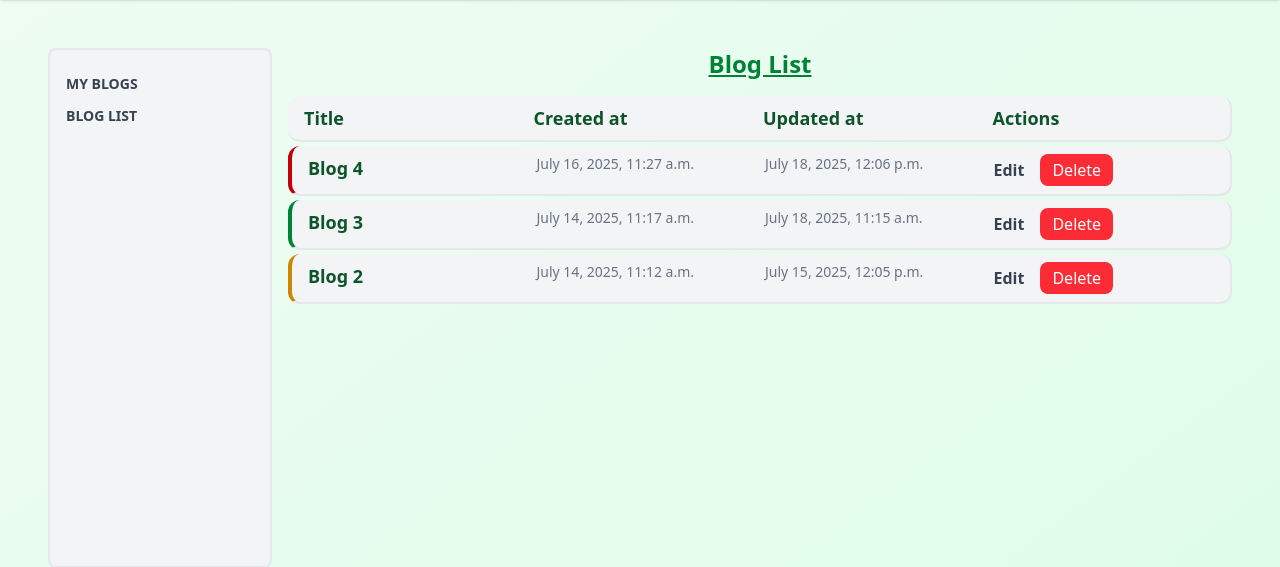
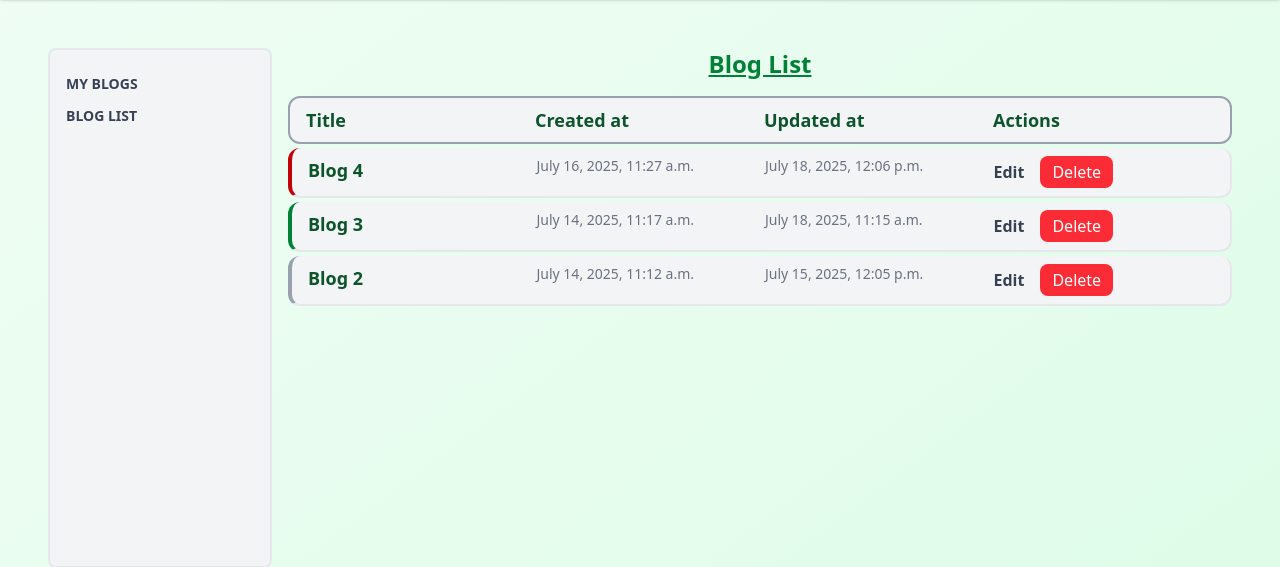
Before and after one commit to SumaniqueCode/pathshala-BMS, a Django app: page /writer/bloglist in a window 1280 px wide. Shown: the part 106-673 px from the top of the page. Run offline with Django 5.2, Linux system fonts and the light colour scheme; a user stored in the database is signed in; data comes from the database, SQL or seed files in the repository; parts of the project's set-up code (start-up, migrations or seed data) failed here and were passed over.

Commit message:
Blog list and UI

```diff
--- a/templates/pages/dashboard/blogList.html
+++ b/templates/pages/dashboard/blogList.html
@@ -4,7 +4,7 @@
     <h2 class="text-2xl text-green-700 underline font-bold text-center">Blog List</h2>
     <div>
       <div class="flex flex-col gap-1 my-4">
-        <div class="bg-gray-100 border-b-2 border-r-2 border-gray-200 rounded-xl grid grid-cols-4 gap-2 w-full py-2 px-4 text-left">
+        <div class="bg-gray-100 border-2 border-gray-400 rounded-xl grid grid-cols-4 gap-2 w-full py-2 px-4 text-left">
           <div class="text-lg font-bold text-green-900">Title</div>
           <div class="text-lg font-bold text-green-900">Created at</div>
           <div class="text-lg font-bold text-green-900">Updated at</div>
@@ -16,7 +16,7 @@
                border-l-green-700
             {% elif blog.status == 'Rejected' %}
                border-l-red-700
-            {% elif blog.status == 'Inactive' %}
+            {% elif blog.status == 'Pending' %}
                border-l-yellow-600
             {% else %}
                border-l-gray-400
```
